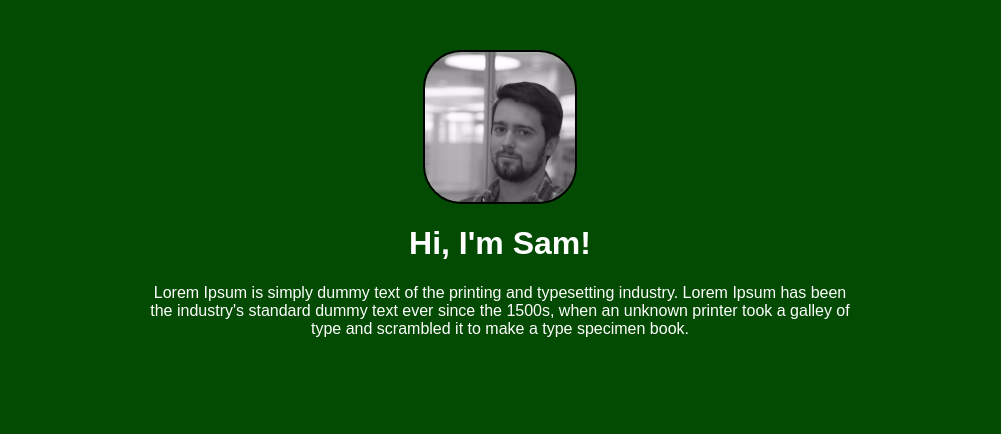
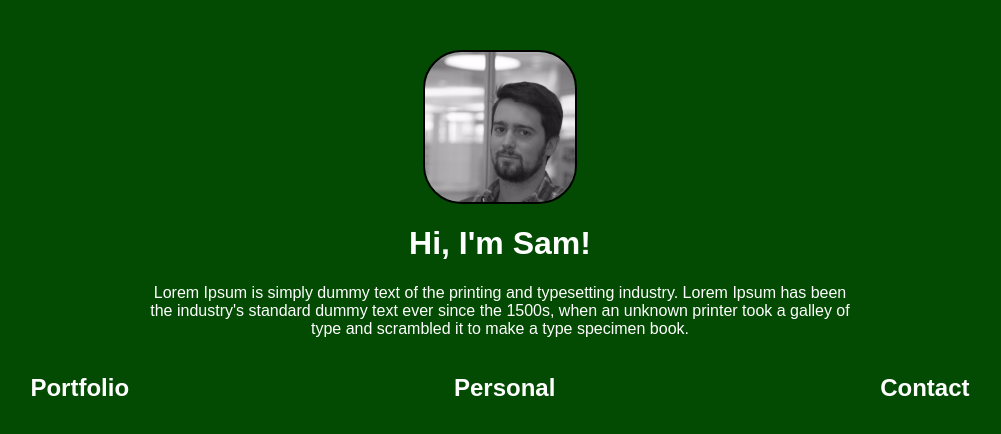
Before and after one commit to samgehret/my_portfolio, a plain HTML site: page index.html in a window 1280 px wide. Shown: the whole page, without its empty margins (140-1141 px from the left). Drawn offline with Linux system fonts and the light colour scheme.

Commit message:
added flexbox and structural layout

```diff
--- a/css/style.css
+++ b/css/style.css
@@ -3,6 +3,9 @@ body {
     color: white;
     font-family: Arial, Helvetica, sans-serif;
     margin-top: 50px;
+}
+main{
+    align-content: center;
 }
 
 .flex-top{
@@ -12,7 +15,9 @@ body {
 }
 
 .flex-bottom{
-    display: flex;
+  display: flex;
+  justify-content: space-around;
+  flex-wrap: wrap;
 }
 
 img {
--- a/index.html
+++ b/index.html
@@ -9,6 +9,7 @@
 </head>
 <body>
 
+<main>
 <div class ="flex-top">
     <img src="img/profile_pic.png">
     <h1>Hi, I'm Sam!</h1>
@@ -16,16 +17,18 @@
 </div>
 
 <div class="flex-bottom">
+    <div class="box">
+        <h2>Portfolio</h2>
+    </div>
     <div>
+        <h2>Personal</h2>
     </div>
-
     <div>
-    </div>
-
-    <div>
+        <h2>Contact</h2>
     </div>
 
 </div>
+</main>
 
 </body>
 </html>
```
